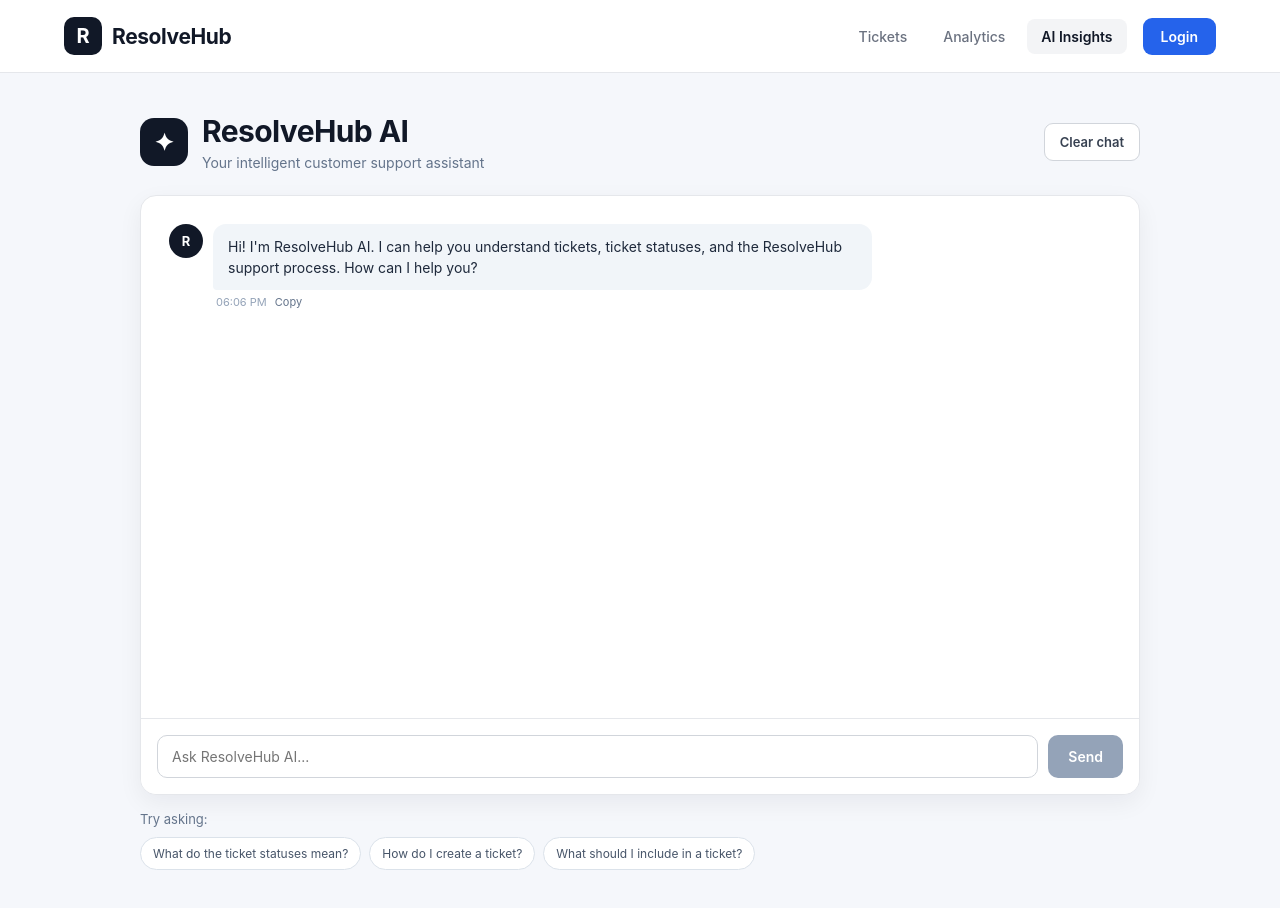
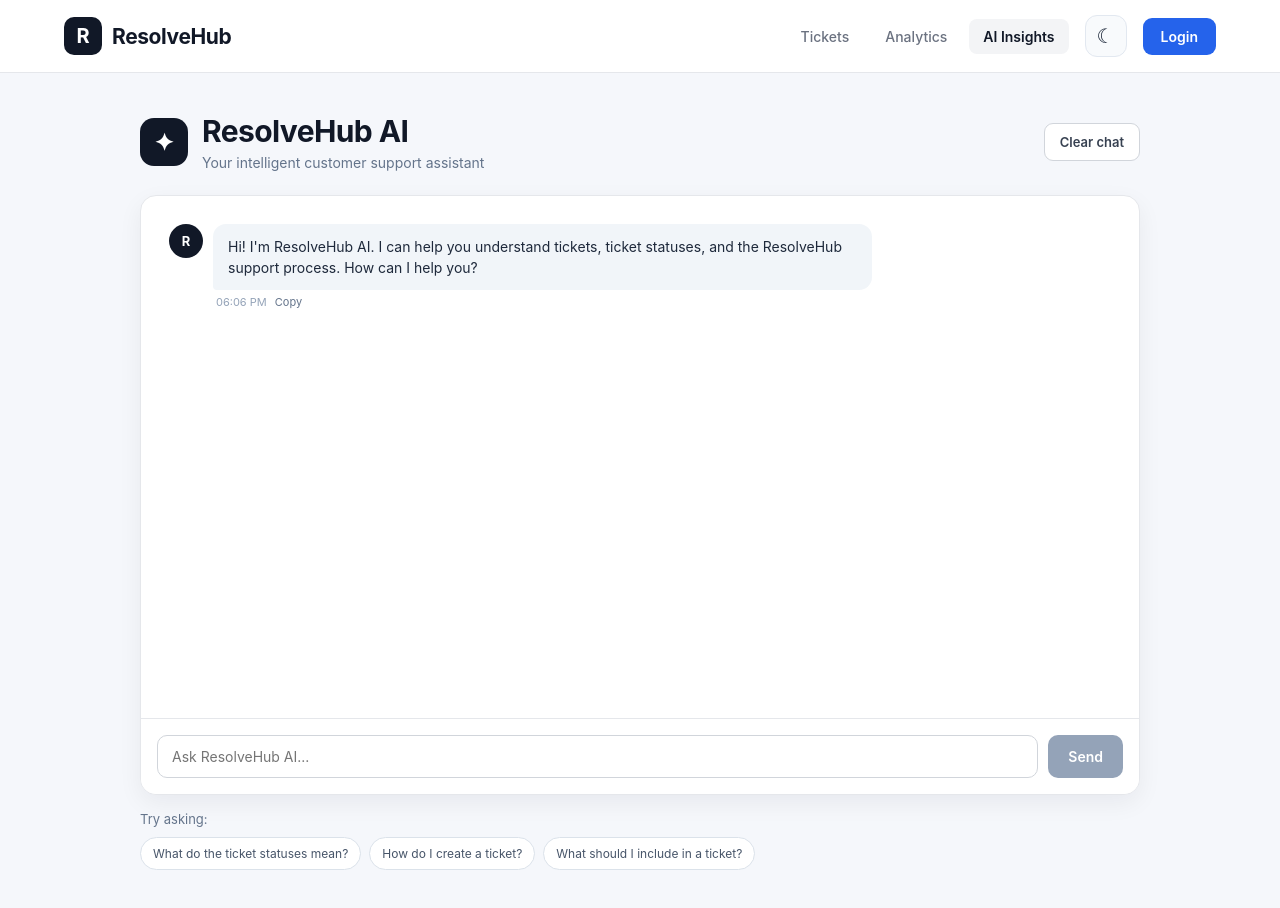
Before and after one commit to shreyathakurb-tech/support-crm-system, a React app in the folder frontend/: page /ai in a window 1280 px wide. Built offline with nearby package versions, Linux system fonts and the light colour scheme; the HTML template or start-up script is replaced by a standard one.

Commit message:
Fixing theme and background bug

```diff
--- a/frontend/src/components/Header.css
+++ b/frontend/src/components/Header.css
@@ -336,3 +336,64 @@
     width: 260px;
   }
 }
+
+.theme-toggle {
+  width: 42px;
+  height: 42px;
+
+  margin-left: 8px;
+
+  border: 1px solid #e2e8f0;
+  border-radius: 12px;
+
+  background: #f8fafc;
+  color: #1e293b;
+
+  display: flex;
+  align-items: center;
+  justify-content: center;
+
+  font-size: 20px;
+
+  cursor: pointer;
+
+  transition:
+    background-color 0.2s ease,
+    border-color 0.2s ease,
+    transform 0.15s ease;
+}
+
+.theme-toggle:hover {
+  background: #eef2f7;
+  border-color: #cbd5e1;
+  transform: translateY(-1px);
+}
+
+body.dark-mode .app-header {
+  background: #111827;
+  border-bottom-color: #263244;
+}
+
+body.dark-mode .brand {
+  color: #f8fafc;
+}
+
+body.dark-mode .nav-link {
+  color: #94a3b8;
+}
+
+body.dark-mode .nav-link:hover,
+body.dark-mode .nav-link.active {
+  background: #1e293b;
+  color: #f8fafc;
+}
+
+body.dark-mode .theme-toggle {
+  background: #1e293b;
+  border-color: #334155;
+  color: #f8fafc;
+}
+
+body.dark-mode .theme-toggle:hover {
+  background: #334155;
+}
--- a/frontend/src/components/Header.jsx
+++ b/frontend/src/components/Header.jsx
@@ -7,6 +7,10 @@ function Header() {
   const navigate = useNavigate();
 
   const [isProfileOpen, setIsProfileOpen] = useState(false);
+
+  const [isDarkMode, setIsDarkMode] = useState(() => {
+  return localStorage.getItem("resolvehub_theme") === "dark";
+});
 
   const profileRef = useRef(null);
 
@@ -53,6 +57,25 @@ function Header() {
     navigate("/login");
   }
 
+  function handleThemeToggle() {
+  setIsDarkMode((current) => {
+    const nextTheme = current ? "light" : "dark";
+
+    localStorage.setItem("resolvehub_theme", nextTheme);
+
+    document.body.classList.toggle(
+      "dark-mode",
+      nextTheme === "dark"
+    );
+
+    return !current;
+  });
+}
+
+useEffect(() => {
+  document.body.classList.toggle("dark-mode", isDarkMode);
+}, [isDarkMode]);
+
   return (
     <header className="app-header">
       <div className="header-container">
@@ -94,6 +117,16 @@ function Header() {
 >
   AI Insights
 </Link>
+
+<button
+  className="theme-toggle"
+  type="button"
+  onClick={handleThemeToggle}
+  aria-label="Toggle theme"
+  title={isDarkMode ? "Switch to light mode" : "Switch to dark mode"}
+>
+  {isDarkMode ? "☀" : "☾"}
+</button>
 
           {/* Login / Profile */}
           {!token ? (
--- a/frontend/src/index.css
+++ b/frontend/src/index.css
@@ -5,19 +5,27 @@
 body {
   margin: 0;
   min-height: 100vh;
+
   background:
     radial-gradient(
       circle at 0% 0%,
-      rgba(37, 99, 235, 0.06),
+      rgba(37, 99, 235, 0.09),
+      transparent 30%
+    ),
+    radial-gradient(
+      circle at 100% 0%,
+      rgba(96, 165, 250, 0.07),
       transparent 28%
     ),
-    radial-gradient(
-      circle at 100% 10%,
-      rgba(59, 130, 246, 0.04),
-      transparent 25%
-    ),
-    #f8fafc;
+    linear-gradient(
+      180deg,
+      #eef4fb 0%,
+      #f5f8fc 45%,
+      #f8fafc 100%
+    );
+
   color: #172033;
+
   font-family: Inter, system-ui, -apple-system, BlinkMacSystemFont,
     "Segoe UI", sans-serif;
 }
@@ -408,3 +416,75 @@ form label {
   align-items: center;
   gap: 14px;
 }
+
+/* =========================
+   Dark Theme
+========================= */
+
+body.dark-mode {
+  background:
+    radial-gradient(
+      circle at 0% 0%,
+      rgba(37, 99, 235, 0.12),
+      transparent 30%
+    ),
+    #0f172a;
+
+  color: #e5e7eb;
+}
+
+body.dark-mode .page-header h1 {
+  color: #f8fafc;
+}
+
+body.dark-mode .page-header p {
+  color: #94a3b8;
+}
+
+body.dark-mode .ticket-card,
+body.dark-mode .form-card,
+body.dark-mode .detail-card,
+body.dark-mode .message {
+  background: #111827;
+  border-color: #263244;
+}
+
+body.dark-mode .ticket-main h2 {
+  color: #f8fafc;
+}
+
+body.dark-mode .ticket-main p {
+  color: #94a3b8;
+}
+
+body.dark-mode .ticket-id {
+  color: #60a5fa;
+}
+
+body.dark-mode .search-input,
+body.dark-mode form input,
+body.dark-mode form select,
+body.dark-mode form textarea {
+  background: #111827;
+  color: #f8fafc;
+  border-color: #334155;
+}
+
+body.dark-mode .filter-tab {
+  background: #111827;
+  color: #e5e7eb;
+  border-color: #334155;
+}
+
+body.dark-mode .secondary-button {
+  background: #334155;
+  color: #f8fafc;
+}
+
+body.dark-mode .secondary-button:hover {
+  background: #475569;
+}
+
+body.dark-mode .note {
+  background: #1e293b;
+}
```
